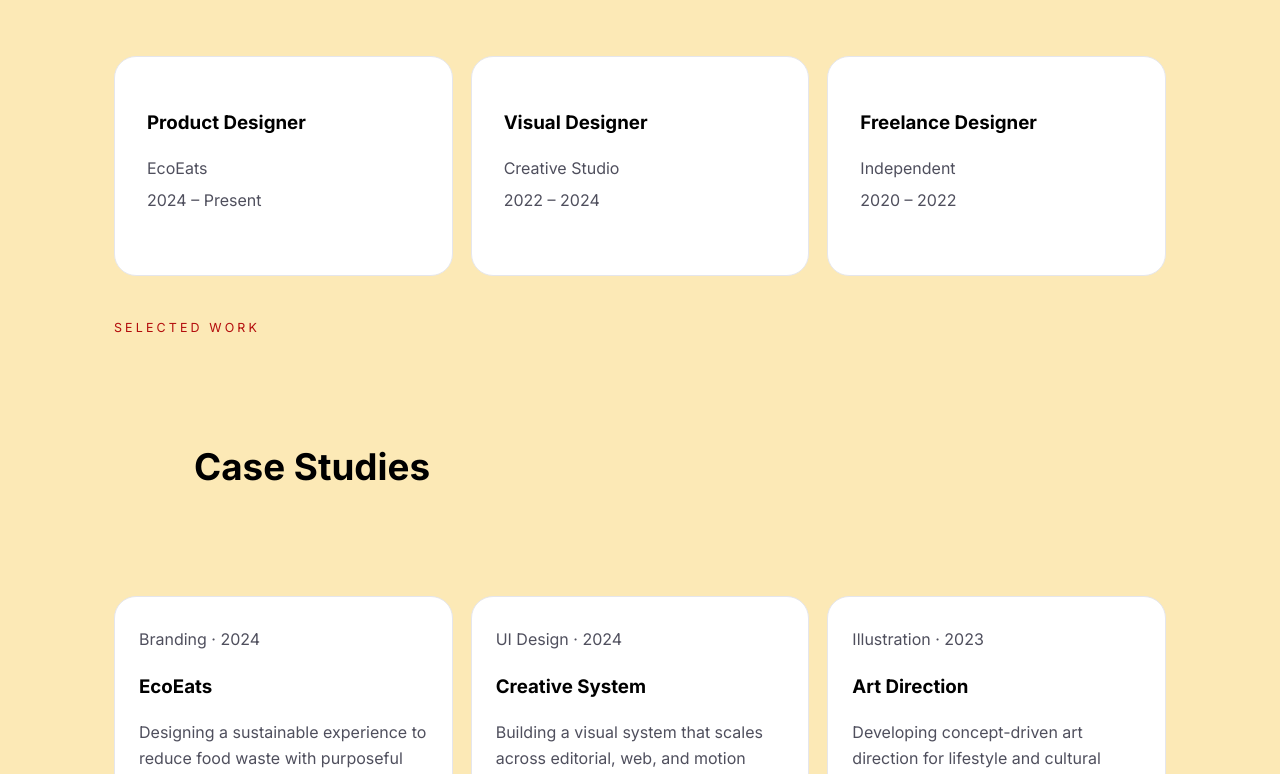
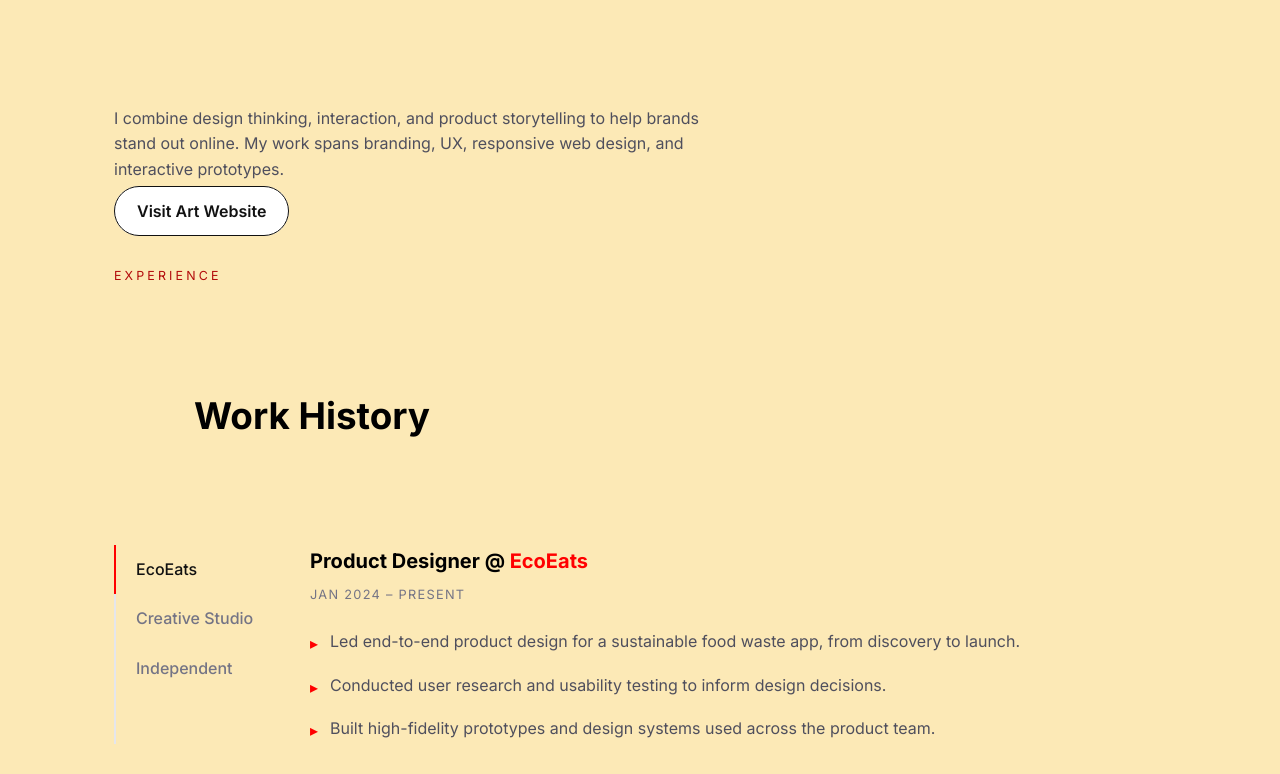
Before and after one commit to Kissahussain/Kissa, a React (Vite) app: page / in a window 1280 px wide. Shown: the part 886-1660 px from the top of the page. Built offline with nearby package versions, Linux system fonts and the light colour scheme.

Commit message:
added the new componet for exp

```diff
--- a/src/App.jsx
+++ b/src/App.jsx
@@ -1,4 +1,4 @@
-import { useMemo } from 'react';
+import { useMemo, useState } from 'react';
 
 const navLinks = [
   { label: 'About Me', href: '#about' },
@@ -81,32 +81,69 @@ function Hero() {
 function Experience() {
   const items = useMemo(
     () => [
-      { role: 'Product Designer', company: 'EcoEats', period: '2024 – Present', description: 'Led end-to-end product design for a sustainable food waste app, from user research to high-fidelity prototypes.' },
-      { role: 'Visual Designer', company: 'Creative Studio', period: '2022 – 2024', description: 'Created visual systems, brand identities, and motion graphics for clients across lifestyle and tech.' },
-      { role: 'Freelance Designer', company: 'Independent', period: '2020 – 2022', description: 'Delivered UI/UX and branding projects for early-stage startups and local businesses.' }
+      {
+        role: 'Product Designer',
+        company: 'EcoEats',
+        period: 'JAN 2024 – PRESENT',
+        bullets: [
+          'Led end-to-end product design for a sustainable food waste app, from discovery to launch.',
+          'Conducted user research and usability testing to inform design decisions.',
+          'Built high-fidelity prototypes and design systems used across the product team.'
+        ]
+      },
+      {
+        role: 'Visual Designer',
+        company: 'Creative Studio',
+        period: 'JUN 2022 – DEC 2023',
+        bullets: [
+          'Created visual systems and brand identities for clients across lifestyle and tech.',
+          'Designed motion graphics and editorial layouts for digital and print campaigns.',
+          'Collaborated with developers to ensure pixel-perfect implementation.'
+        ]
+      },
+      {
+        role: 'Freelance Designer',
+        company: 'Independent',
+        period: 'MAR 2020 – MAY 2022',
+        bullets: [
+          'Delivered UI/UX and branding projects for early-stage startups and local businesses.',
+          'Managed client relationships from brief to final delivery.',
+          'Designed responsive web interfaces and marketing materials.'
+        ]
+      }
     ],
     []
   );
+
+  const [active, setActive] = useState(0);
 
   return (
     <section id="experience" className="section-block">
       <p className="section-label">Experience</p>
       <h2>Work History</h2>
-      <div className="experience-grid">
-        {items.map(item => (
-          <article key={`${item.role}-${item.company}`} className="card card-flip">
-            <div className="card-inner">
-              <div className="card-front">
-                <h3>{item.role}</h3>
-                <p className="muted">{item.company}</p>
-                <p className="muted">{item.period}</p>
-              </div>
-              <div className="card-back">
-                <p>{item.description}</p>
-              </div>
-            </div>
-          </article>
-        ))}
+      <div className="experience-layout">
+        <ul className="experience-sidebar">
+          {items.map((item, i) => (
+            <li
+              key={item.company}
+              className={`experience-tab${i === active ? ' active' : ''}`}
+              onClick={() => setActive(i)}
+            >
+              {item.company}
+            </li>
+          ))}
+        </ul>
+        <div className="experience-detail">
+          <h3 className="experience-title">
+            {items[active].role} @ <span className="experience-company">{items[active].company}</span>
+          </h3>
+          <p className="experience-period">{items[active].period}</p>
+          <ul className="experience-bullets">
+            {items[active].bullets.map((b, i) => (
+              <li key={i}>{b}</li>
+            ))}
+          </ul>
+        </div>
       </div>
     </section>
   );
@@ -166,9 +203,9 @@ function App() {
       <Nav />
       <main>
         <Hero />
+        <About />
         <Experience />
         <CaseStudies />
-        <About />
       </main>
       <Footer />
     </div>
--- a/src/styles.css
+++ b/src/styles.css
@@ -217,15 +217,86 @@ textarea {
   margin-bottom: 42px;
 }
 
-.experience-grid,
 .case-grid,
 .about-highlights {
   display: grid;
   gap: 18px;
 }
 
-.experience-grid {
-  grid-template-columns: repeat(auto-fit, minmax(220px, 1fr));
+.experience-layout {
+  display: grid;
+  grid-template-columns: 160px 1fr;
+  gap: 0;
+}
+
+.experience-sidebar {
+  list-style: none;
+  margin: 0;
+  padding: 0;
+  border-left: 2px solid #e5e6ec;
+}
+
+.experience-tab {
+  padding: 12px 20px;
+  cursor: pointer;
+  color: #747485;
+  font-weight: 500;
+  border-left: 2px solid transparent;
+  margin-left: -2px;
+  transition: color 0.2s, border-color 0.2s;
+}
+
+.experience-tab:hover {
+  color: #111;
+}
+
+.experience-tab.active {
+  color: #111;
+  border-left-color: #ff0000;
+}
+
+.experience-detail {
+  padding: 0 0 0 36px;
+}
+
+.experience-title {
+  font-size: 1.25rem;
+  margin: 0 0 8px;
+}
+
+.experience-company {
+  color: #ff0000;
+}
+
+.experience-period {
+  text-transform: uppercase;
+  letter-spacing: 0.1em;
+  font-size: 0.8rem;
+  color: #747485;
+  margin: 0 0 24px;
+}
+
+.experience-bullets {
+  list-style: none;
+  margin: 0;
+  padding: 0;
+  display: flex;
+  flex-direction: column;
+  gap: 16px;
+}
+
+.experience-bullets li {
+  display: flex;
+  gap: 12px;
+  color: #4f4f5d;
+  line-height: 1.6;
+}
+
+.experience-bullets li::before {
+  content: '▸';
+  color: #ff0000;
+  flex-shrink: 0;
+  margin-top: 2px;
 }
 
 .case-grid {
```
